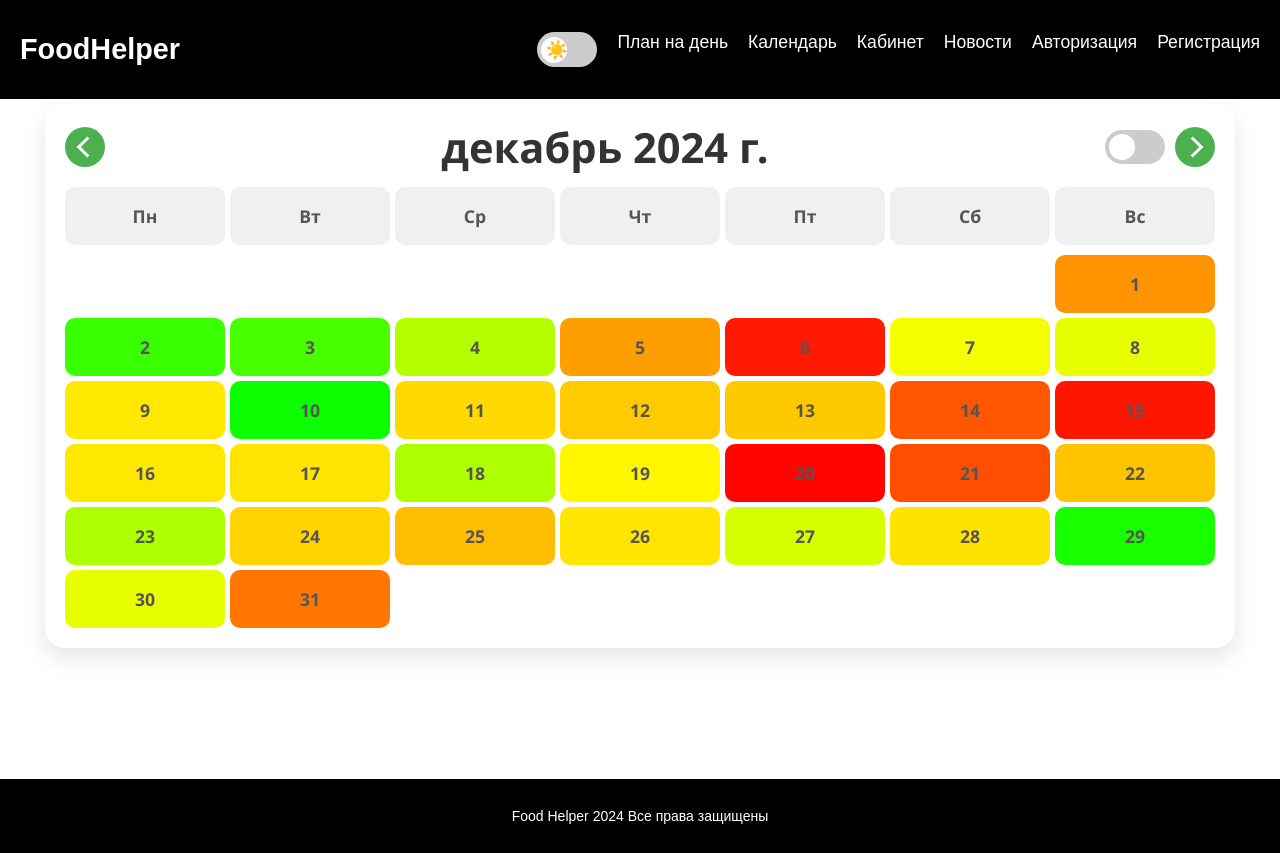
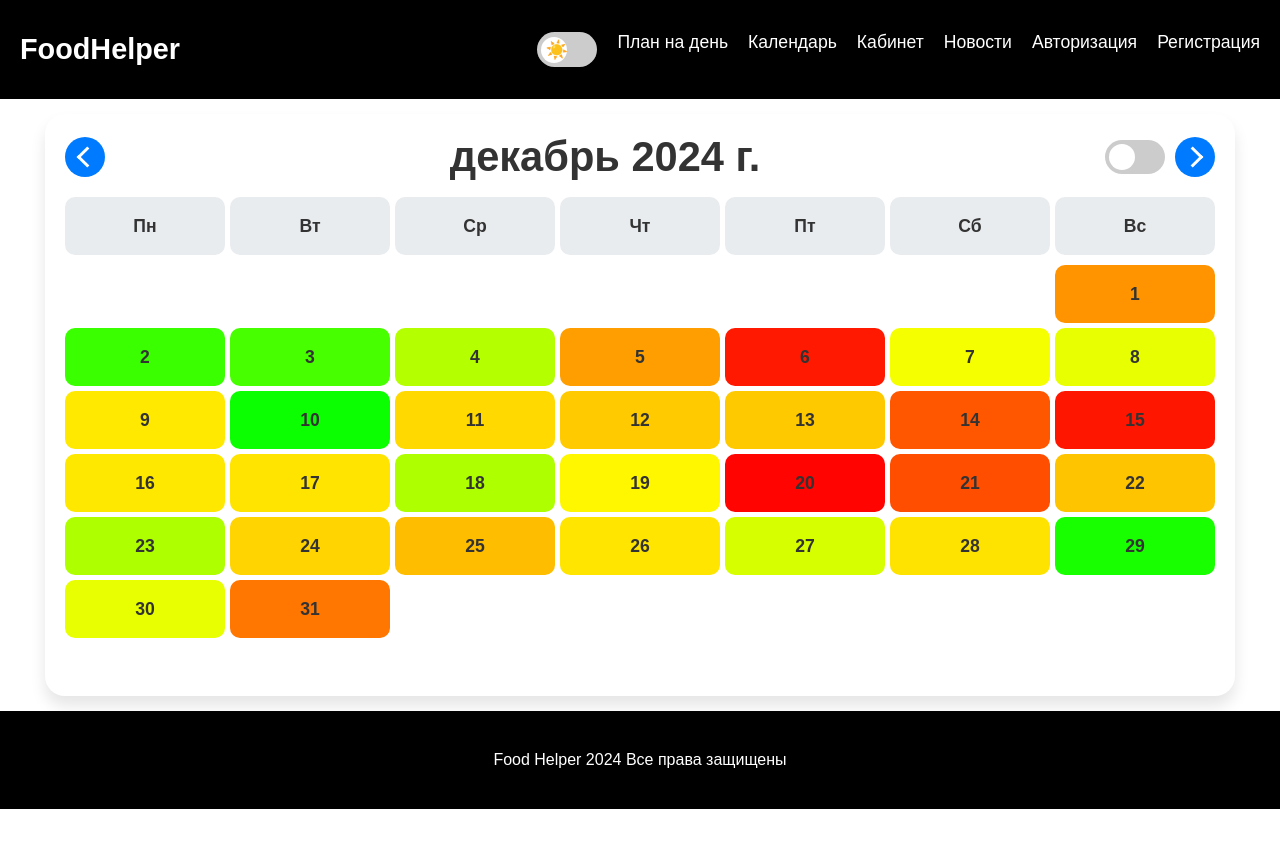
Before and after one commit to AmirHusnutdinov/Phystech.edu, a Flask app: page /calendar in a window 1280 px wide. After the commit the page ends 809 px from the top, so only its background shows below. Run offline with Flask 3, Linux system fonts and the light colour scheme.

Commit message:
little hot fix

```diff
--- a/static/assets/css/style_calendar.css
+++ b/static/assets/css/style_calendar.css
@@ -1,30 +1,70 @@
-.calendar-page {
-    flex: 1;
+:root {
+    --bg-color: rgb(240, 244, 248);
+    --text-color: rgb(51, 51, 51);
+    --header-bg-color: rgb(76, 175, 80);
+    --header-text-color: rgb(255, 255, 255);
+    --hero-bg-color: rgba(0, 0, 0, 0.5);
+    --hero-text-color: rgb(255, 255, 255);
+    --services-bg-color: rgb(233, 236, 239);
+    --services-text-color: rgb(52, 58, 64);
+    --quote-bg-color: rgb(207, 207, 207);
+    --quote-text-color: rgb(85, 85, 85);
+    --methodology-bg-color: rgb(240, 244, 248);
+    --methodology-text-color: rgb(52, 58, 64);
+    --card-bg-color: rgb(255, 255, 255);
+    --card-text-color: rgb(85, 85, 85);
+    --btn-bg-color: rgb(0, 123, 255);
+    --btn-hover-bg-color: rgb(0, 86, 179);
+}
+
+.dark-theme {
+    --bg-color: rgb(18, 18, 18);
+    --text-color: rgb(224, 224, 224);
+    --header-bg-color: rgba(51, 51, 51, 0.5);
+    --header-text-color: rgba(224, 224, 224, 0.5);
+    --hero-bg-color: rgba(0, 0, 0, 0.7);
+    --hero-text-color: rgba(224, 224, 224, 0.5);
+    --services-bg-color: rgba(33, 33, 33, 0.5);
+    --services-text-color: rgba(224, 224, 224, 0.5);
+    --quote-bg-color: rgba(51, 51, 51, 0.5);
+    --quote-text-color: rgba(224, 224, 224, 0.5);
+    --methodology-bg-color: rgba(18, 18, 18, 0.5);
+    --methodology-text-color: rgba(224, 224, 224, 0.5);
+    --card-bg-color: rgba(66, 66, 66, 0.5);
+    --card-text-color: rgba(224, 224, 224, 0.5);
+    --btn-bg-color: rgba(63, 81, 181, 0.5);
+    --btn-hover-bg-color: rgba(48, 63, 159, 0.5);
+}
+
+/* Общие стили */
+.body_calendar {
+    font-family: 'Roboto', sans-serif;
+    background-color: var(--bg-color);
+    color: var(--text-color);
+    margin: 0;
+    padding: 0;
     display: flex;
-    flex-direction: column;
-    justify-content: flex-start;
-    font-family: 'Segoe UI', Tahoma, Geneva, Verdana, sans-serif;
-    min-height: calc(100vh - 130px);
-    padding: 5px 0;
-    margin: 0;
-    width: 100%;
+    justify-content: center;
+    align-items: center;
+
+
 }
 
 .calendar-container {
-    background: #fff;
+    background: var(--card-bg-color);
     border-radius: 20px;
-    box-shadow: 0 10px 25px rgba(0, 0, 0, 0.1);
+    box-shadow: 0 10px 15px rgba(0, 0, 0, 0.1);
     width: 92%;
     max-width: 1150px;
     padding: 20px;
     animation: fadeIn 1s ease-in-out;
     display: flex;
     flex-direction: column;
-    margin: 0 auto;
-    margin-bottom: 5px;
+    margin: 15px auto 15px;
+    height: 67.8vh;
 }
 
-  .calendar-page .header_calendar {
+.header_calendar {
     display: flex;
     justify-content: space-between;
     align-items: center;
@@ -33,10 +73,10 @@
     height: 45px;
 }
 
-  .calendar-page .nav-btn {
-    background: #4CAF50;
+.nav-btn {
+    background: var(--btn-bg-color);
     border: none;
-    color: white;
+    color: var(--header-text-color);
     width: 40px;
     height: 40px;
     display: flex;
@@ -50,16 +90,16 @@
     padding: 0;
 }
 
-  .calendar-page .nav-btn:hover {
-    background: #45a049;
+.nav-btn:hover {
+    background: var(--btn-hover-bg-color);
     transform: scale(1.1);
 }
 
-  .calendar-page .nav-btn::before {
+.nav-btn::before {
     content: '';
     width: 12px;
     height: 12px;
-    border: solid white;
+    border: solid var(--header-text-color);
     border-width: 0 3px 3px 0;
     display: inline-block;
     position: absolute;
@@ -67,86 +107,86 @@
     left: 50%;
 }
 
-  .calendar-page .nav-btn:first-child::before {
+.nav-btn:first-child::before {
     transform: translate(-35%, -50%) rotate(135deg);
 }
 
-  .calendar-page .nav-btn:last-child::before {
+.nav-btn:last-child::before {
     transform: translate(-65%, -50%) rotate(-45deg);
 }
 
-  .calendar-page .current-date {
+.current-date {
     flex: 1;
     text-align: center;
     font-size: 2.6em;
     font-weight: bold;
-    color: #333;
+    color: var(--text-color);
     animation: slideIn 0.5s ease-in-out;
 }
 
-  .calendar-page .calendar {
+.calendar {
     display: grid;
     grid-template-columns: repeat(7, minmax(135px, 1fr));
     gap: 5px;
     overflow: visible;
 }
 
-  .calendar-page .day {
+.day {
     display: flex;
     justify-content: center;
     align-items: center;
     text-align: center;
     border-radius: 10px;
     font-weight: bold;
-    color: #555;
+    color: var(--text-color);
     transition: transform 0.3s, background 0.3s;
     height: 58px;
     font-size: 1.1em;
 }
 
-  .calendar-page .day.names {
-    background: #f0f0f0;
+.day.names {
+    background: var(--services-bg-color);
     height: 58px;
     margin-bottom: 5px;
 }
 
-  .calendar-page .date {
+.date {
     cursor: pointer;
     transition: transform 0.2s, background 0.3s;
     position: relative;
 }
 
-  .calendar-page .date:hover {
+.date:hover {
     transform: scale(1.05);
 }
 
-  .calendar-page .empty {
+.empty {
     background: transparent;
     cursor: default;
 }
 
-  .calendar-page .day.date.detailed {
+.day.date.detailed {
     display: flex;
     flex-direction: row;
     justify-content: space-between;
     align-items: center;
     padding: 0.5px;
     gap: 0.5px;
-    height: 50.16px; /* Уменьшено на 5% от 52.8px */
+    height: 50.16px;
     position: relative;
-    border: 4px solid #E5E5E5;
+    border: 4px solid var(--services-bg-color);
     border-radius: 12px;
     overflow: hidden;
-    background: #E5E5E5;
+    background: var(--services-bg-color);
 }
 
-  .calendar-page .day-number {
+.day-number {
     position: absolute;
     top: 50%;
     left: 50%;
     transform: translate(-50%, -50%);
     font-size: 1em;
-    color: #4D4D4D;
+    color: var(--text-color);
     z-index: 1;
     font-weight: 600;
     text-shadow: none;
@@ -206,16 +246,6 @@
     background-color: #ff4500;
 }
 
-  .footer {
-    background-color: #000;
-    color: #fff;
-    text-align: center;
-    padding: 15px 0;
-    width: 100%;
-    font-size: 14px;
-    margin-top: auto;
-  }
-
 .modal {
     display: none;
     position: fixed;
--- a/templates/Calendar/calendar.html
+++ b/templates/Calendar/calendar.html
@@ -41,7 +41,7 @@
                     <p class="protein">Белки: <span id="modalProtein"></span>г</p>
                     <p class="fats">Жиры: <span id="modalFats"></span>г</p>
                     <p class="carbs">Углеводы: <span id="modalCarbs"></span>г</p>
-                    <p class="calories">Калории: <span id="modalCalories"></span> ккал</p>
+                    <p class="calories">Калории: <span id="modalCalories"></span>ккал</p>
                 </div>
             </div>
             <div class="nutrition-difference">
@@ -106,16 +106,24 @@ document.addEventListener('DOMContentLoaded', function() {
         'июля', 'августа', 'сентября', 'октября', 'ноября', 'декабря'
     ];
 
-    function getColorForValue(difference, maxDifference) {
+function getColorForValue(difference, maxDifference, isDarkTheme) {
     const absDifference = Math.abs(difference);
     const ratio = Math.min(absDifference / maxDifference, 1);
 
     const colors = [
-            '#00FF00', // Зеленый
-            '#ADFF00',
-            '#FFFF00', // Желтый
-            '#FFAD00',
-            '#FF0000'  // Красный
+        'rgb(0, 255, 0)', // Зеленый
+        'rgb(173, 255, 0)',
+        'rgb(255, 255, 0)', // Желтый
+        'rgb(255, 173, 0)',
+        'rgb(255, 0, 0)'  // Красный
+    ];
+
+    const darkColors = [
+        'rgba(0, 255, 0, 0.5)', // Зеленый
+        'rgba(173, 255, 0, 0.5)',
+        'rgba(255, 255, 0, 0.5)', // Желтый
+        'rgba(255, 173, 0, 0.5)',
+        'rgba(255, 0, 0, 0.5)'  // Красный
     ];
 
     const index = ratio * (colors.length - 1);
@@ -123,32 +131,29 @@ document.addEventListener('DOMContentLoaded', function() {
     const upperIndex = Math.ceil(index);
 
     if (lowerIndex === upperIndex) {
-            return colors[lowerIndex];
+        return isDarkTheme ? darkColors[lowerIndex] : colors[lowerIndex];
     }
 
     const t = index - lowerIndex;
-        const color1 = colors[lowerIndex];
-        const color2 = colors[upperIndex];
+    const color1 = isDarkTheme ? darkColors[lowerIndex] : colors[lowerIndex];
+    const color2 = isDarkTheme ? darkColors[upperIndex] : colors[upperIndex];
 
-        const r1 = parseInt(color1.slice(1, 3), 16);
-        const g1 = parseInt(color1.slice(3, 5), 16);
-        const b1 = parseInt(color1.slice(5, 7), 16);
-        const r2 = parseInt(color2.slice(1, 3), 16);
-        const g2 = parseInt(color2.slice(3, 5), 16);
-        const b2 = parseInt(color2.slice(5, 7), 16);
+    const [r1, g1, b1] = color1.match(/\d+/g).map(Number);
+    const [r2, g2, b2] = color2.match(/\d+/g).map(Number);
 
     const r = Math.round(r1 * (1 - t) + r2 * t);
     const g = Math.round(g1 * (1 - t) + g2 * t);
     const b = Math.round(b1 * (1 - t) + b2 * t);
 
-        return `rgb(${r}, ${g}, ${b})`;
+    return `rgba(${r}, ${g}, ${b}, ${isDarkTheme ? 0.5 : 1})`;
 }
 
-    function updateDifferenceArrow(elementId, difference) {
+function updateDifferenceArrow(elementId, difference, isDarkTheme) {
     const element = document.getElementById(elementId);
     const arrowSpan = element.parentElement.nextElementSibling;
     element.textContent = Math.abs(difference);
     arrowSpan.className = 'diff-arrow ' + (difference >= 0 ? 'up' : 'down');
+    arrowSpan.style.borderBottomColor = difference >= 0 ? 'rgba(0, 255, 0, 0.5)' : 'rgba(255, 0, 0, 0.5)';
 }
 
     function generateRandomNutrition(month, year) {
```
Also changed, not shown: other parts of static/assets/css/style_calendar.css (+19 -19 lines). Lines whose indentation alone changed are shown as unchanged.
